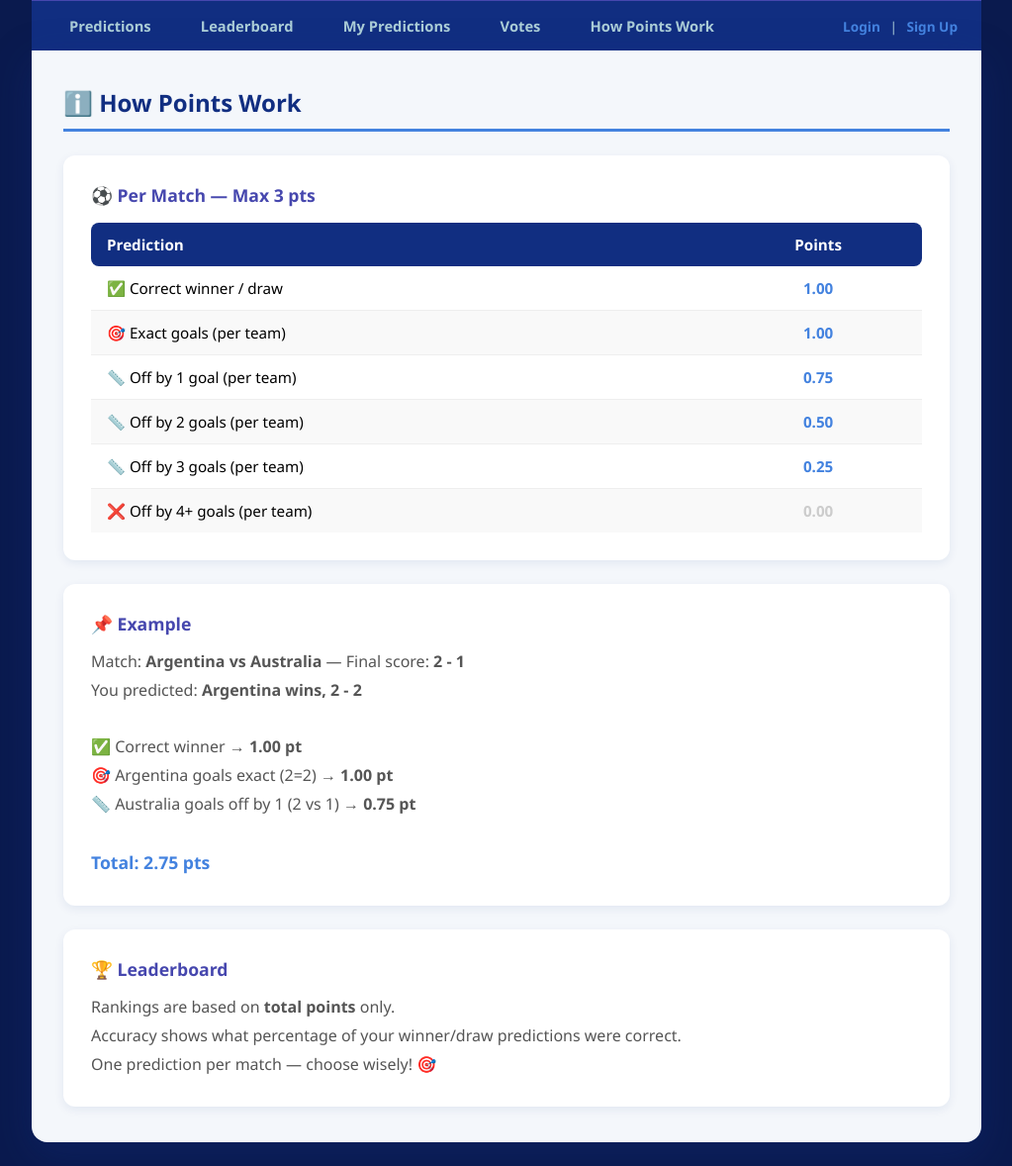
After one commit to ZamanS94/quizAppwithDjango, a Django app: page /how-points-work/ in a window 1280 px wide. The commit adds this page. Shown: the part 225-1403 px from the top of the page at 99% size, without its empty margins (128-1151 px from the left). Run offline with Django 5.2, Linux system fonts and the light colour scheme.

Commit message:
added goal and info page

```diff
--- a/quiz/templates/quiz/base.html
+++ b/quiz/templates/quiz/base.html
@@ -231,6 +231,7 @@
             <a href="/leaderboard/">Leaderboard</a>
             <a href="{% url 'my_predictions' %}">My Predictions</a>
             <a href="{% url 'match_votes' %}">Votes</a>
+            <a href="{% url 'points_info' %}">How Points Work</a>
         </div>
         <div class="nav-user">
             {% if user.is_authenticated %}
--- /dev/null
+++ b/quiz/templates/quiz/points_info.html
@@ -0,0 +1,65 @@
+{% extends 'quiz/base.html' %}
+{% block content %}
+<h2>ℹ️ How Points Work</h2>
+
+<div style="background:white; border-radius:12px; padding:28px; margin-bottom:24px; box-shadow:0 3px 10px rgba(17,46,129,0.08);">
+    <h3 style="margin-bottom:16px;">⚽ Per Match — Max 3 pts</h3>
+
+    <table style="width:100%; border-collapse:collapse; font-size:0.95rem;">
+        <thead>
+            <tr style="background:#112E81; color:white;">
+                <th style="padding:12px 16px; text-align:left; border-radius:8px 0 0 8px;">Prediction</th>
+                <th style="padding:12px 16px; text-align:center; border-radius:0 8px 8px 0;">Points</th>
+            </tr>
+        </thead>
+        <tbody>
+            <tr style="border-bottom:1px solid #eee;">
+                <td style="padding:12px 16px;">✅ Correct winner / draw</td>
+                <td style="padding:12px 16px; text-align:center; font-weight:700; color:#4382DF;">1.00</td>
+            </tr>
+            <tr style="border-bottom:1px solid #eee; background:#f9f9f9;">
+                <td style="padding:12px 16px;">🎯 Exact goals (per team)</td>
+                <td style="padding:12px 16px; text-align:center; font-weight:700; color:#4382DF;">1.00</td>
+            </tr>
+            <tr style="border-bottom:1px solid #eee;">
+                <td style="padding:12px 16px;">📏 Off by 1 goal (per team)</td>
+                <td style="padding:12px 16px; text-align:center; font-weight:700; color:#4382DF;">0.75</td>
+            </tr>
+            <tr style="border-bottom:1px solid #eee; background:#f9f9f9;">
+                <td style="padding:12px 16px;">📏 Off by 2 goals (per team)</td>
+                <td style="padding:12px 16px; text-align:center; font-weight:700; color:#4382DF;">0.50</td>
+            </tr>
+            <tr style="border-bottom:1px solid #eee;">
+                <td style="padding:12px 16px;">📏 Off by 3 goals (per team)</td>
+                <td style="padding:12px 16px; text-align:center; font-weight:700; color:#4382DF;">0.25</td>
+            </tr>
+            <tr style="background:#f9f9f9;">
+                <td style="padding:12px 16px;">❌ Off by 4+ goals (per team)</td>
+                <td style="padding:12px 16px; text-align:center; font-weight:700; color:#ccc;">0.00</td>
+            </tr>
+        </tbody>
+    </table>
+</div>
+
+<div style="background:white; border-radius:12px; padding:28px; margin-bottom:24px; box-shadow:0 3px 10px rgba(17,46,129,0.08);">
+    <h3 style="margin-bottom:12px;">📌 Example</h3>
+    <p style="color:#555; line-height:1.8;">
+        Match: <strong>Argentina vs Australia</strong> — Final score: <strong>2 - 1</strong><br>
+        You predicted: <strong>Argentina wins, 2 - 2</strong><br><br>
+        ✅ Correct winner → <strong>1.00 pt</strong><br>
+        🎯 Argentina goals exact (2=2) → <strong>1.00 pt</strong><br>
+        📏 Australia goals off by 1 (2 vs 1) → <strong>0.75 pt</strong><br><br>
+        <strong style="color:#4382DF; font-size:1.1rem;">Total: 2.75 pts</strong>
+    </p>
+</div>
+
+<div style="background:white; border-radius:12px; padding:28px; box-shadow:0 3px 10px rgba(17,46,129,0.08);">
+    <h3 style="margin-bottom:12px;">🏆 Leaderboard</h3>
+    <p style="color:#555; line-height:1.8;">
+        Rankings are based on <strong>total points</strong> only.<br>
+        Accuracy shows what percentage of your winner/draw predictions were correct.<br>
+        One prediction per match — choose wisely! 🎯
+    </p>
+</div>
+
+{% endblock %}
--- a/quiz/urls.py
+++ b/quiz/urls.py
@@ -9,4 +9,5 @@ urlpatterns = [
     path('signup/', views.signup, name='signup'),
     path('my-predictions/', views.my_predictions, name='my_predictions'),
     path('votes/', views.match_votes, name='match_votes'),
+    path('how-points-work/', views.points_info, name='points_info'),
 ]
--- a/quiz/views.py
+++ b/quiz/views.py
@@ -143,10 +143,16 @@ def leaderboard(request):
 
     data.sort(key=lambda x: x['points'], reverse=True)
 
-    return render(request, 'quiz/leaderboard.html', {'data': data})
+    # ✅ fixed: get all active events
+    open_events = Event.objects.filter(is_active=True).values_list('name', flat=True)
+
+    return render(request, 'quiz/leaderboard.html', {
+        'data': data,
+        'open_events': open_events,
+    })
 
 def match_votes(request):
-    questions = Question.objects.prefetch_related('choices').order_by('-created_at')
+    questions = Question.objects.prefetch_related('choices').order_by('-start_time')
 
     all_votes = []
     for question in questions:
@@ -164,3 +170,6 @@ def match_votes(request):
         })
 
     return render(request, 'quiz/match_votes.html', {'all_votes': all_votes})
+
+def points_info(request):
+    return render(request, 'quiz/points_info.html')
```
Also changed, not shown: quiz/templates/quiz/question_list.html (+25 -0 lines).
